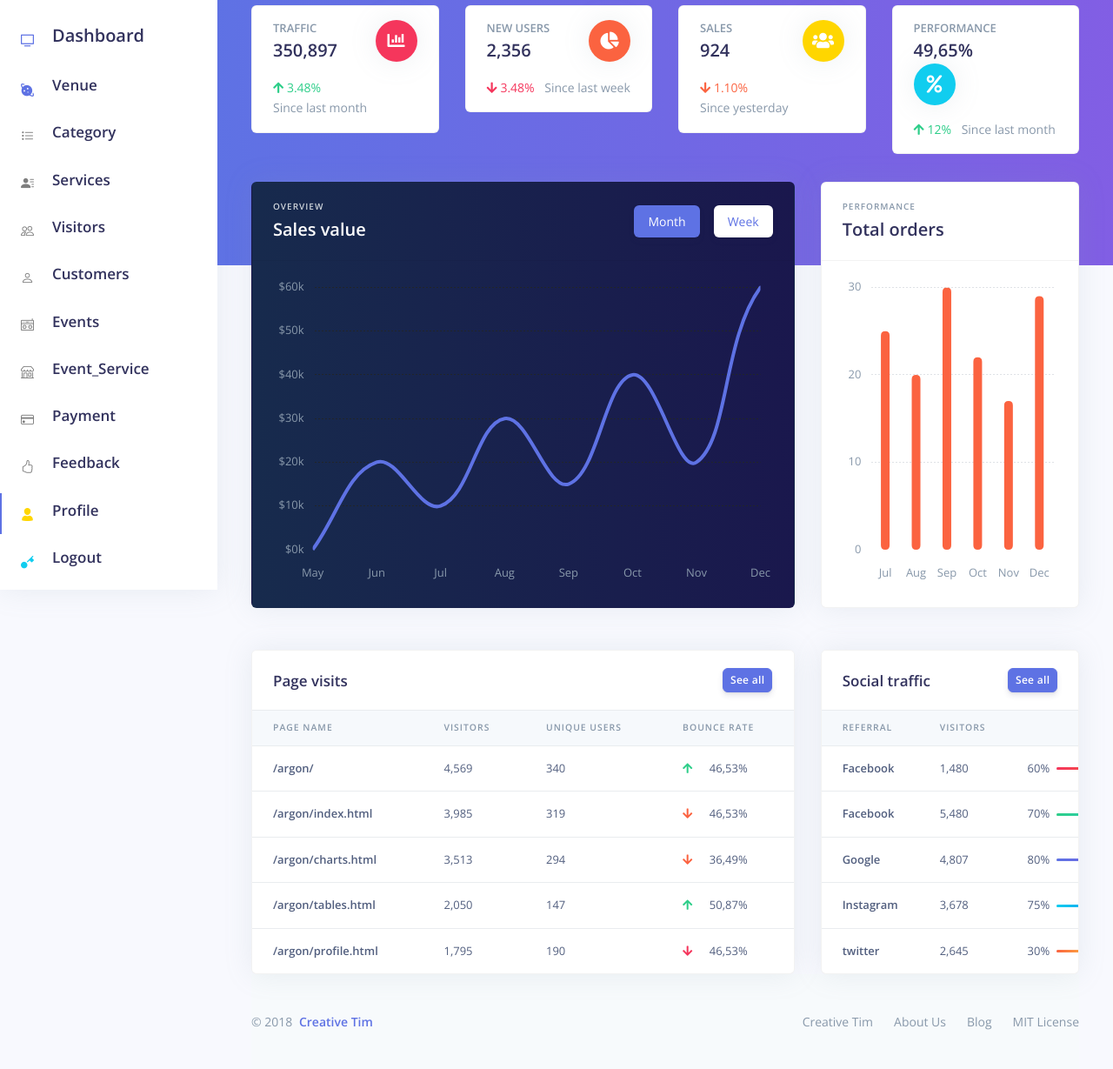
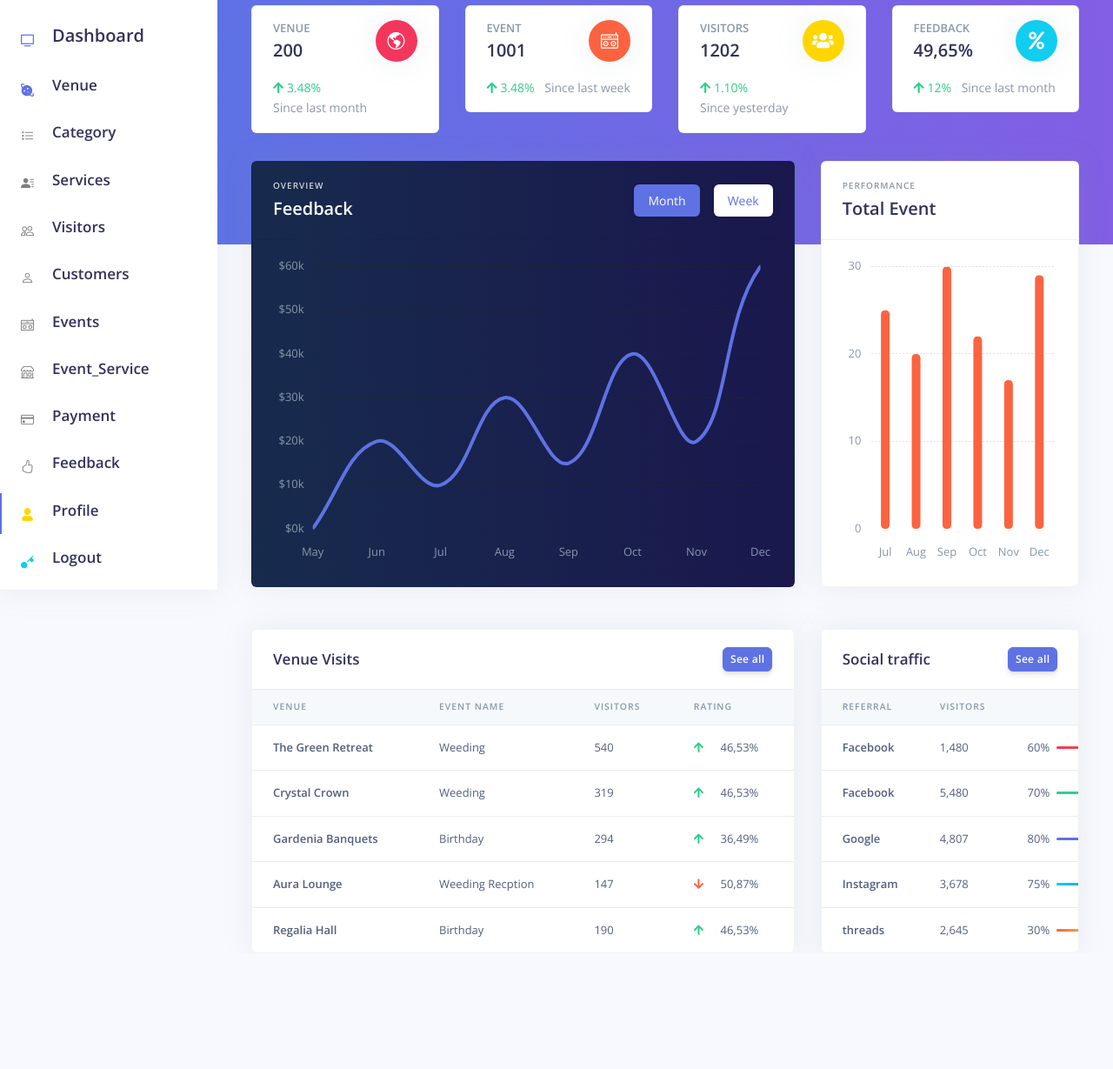
Before and after one commit to Aditya-4698/Event-Management-System_, a plain HTML site: page index.html in a window 1280 px wide. Shown: the part 122-1351 px from the top of the page at 87% size. After the commit the page ends 1218 px from the top, so only its background shows below. Drawn offline with nearby package versions, Linux system fonts and the light colour scheme.

Commit message:
some files and dashboard modify

```diff
--- a/index.html
+++ b/index.html
@@ -1,4 +1,3 @@
-
 <!DOCTYPE html>
 <html lang="en">
 
@@ -6,7 +5,7 @@
   <meta charset="utf-8" />
   <meta name="viewport" content="width=device-width, initial-scale=1, shrink-to-fit=no">
   <title>
-   Event Management System
+    Event Management System
   </title>
   <!-- Favicon -->
   <link href="./assets/img/brand/favicon.png" rel="icon" type="image/png">
@@ -30,7 +29,7 @@
       </button>
       <!-- Brand -->
       <a class="" href="./index.html">
-        <img src="./assets/img/brand/logo.PNG" class="" alt="..."style="width: 150px; height:90px !important;">
+        <img src="./assets/img/brand/logo.PNG" class="" alt="..." style="width: 150px; height:90px !important;">
       </a>
       <!-- User -->
       <ul class="nav align-items-center d-md-none">
@@ -130,7 +129,7 @@
             </a>
           <li class="nav-item">
             <a class="nav-link" href="../examples/category-list.html">
-             <i class="bi bi-list-task"></i> </i>
+              <i class="bi bi-list-task"></i> </i>
               <h3>Category</h3>
             </a>
           </li>
@@ -205,9 +204,10 @@
     <nav class="navbar navbar-top navbar-expand-md navbar-dark" id="navbar-main">
       <div class="container-fluid">
         <!-- Brand -->
-        <a class="h4 mb-0 text-white text-uppercase d-none d-lg-inline-block" href="./index.html"><a class="navbar-brand pt-0" href="./index.html">
-        <!-- <img src="./assets/img/brand/Crystal Events Logo Design.PNG" class="navbar-brand-img" alt="..."style="width: 150px; height:40px;"> -->
-      </a></a>
+        <a class="h4 mb-0 text-white text-uppercase d-none d-lg-inline-block" href="./index.html"><a
+            class="navbar-brand pt-0" href="./index.html">
+            <!-- <img src="./assets/img/brand/Crystal Events Logo Design.PNG" class="navbar-brand-img" alt="..."style="width: 150px; height:40px;"> -->
+          </a></a>
         <!-- Form -->
         <form class="navbar-search navbar-search-dark form-inline mr-3 d-none d-md-flex ml-lg-auto">
           <div class="form-group mb-0">
@@ -229,7 +229,7 @@
                   <img alt="Image placeholder" src="./assets/img/theme/team-4-800x800.jpg">
                 </span>
                 <div class="media-body ml-2 d-none d-lg-block">
-                  <span class="mb-0 text-sm  font-weight-bold">Jessica Jones</span>
+                  <span class="mb-0 text-sm  font-weight-bold">Aditya</span>
                 </div>
               </div>
             </a>
@@ -275,12 +275,13 @@
                 <div class="card-body">
                   <div class="row">
                     <div class="col">
-                      <h5 class="card-title text-uppercase text-muted mb-0">Traffic</h5>
-                      <span class="h2 font-weight-bold mb-0">350,897</span>
+                      <h5 class="card-title text-uppercase text-muted mb-0">VENUE</h5>
+                      <span class="h2 font-weight-bold mb-0">200</span>
                     </div>
                     <div class="col-auto">
                       <div class="icon icon-shape bg-danger text-white rounded-circle shadow">
-                        <i class="fas fa-chart-bar"></i>
+                        <!-- <i class="fas fa-chart-bar"></i> -->
+                        <i class="bi bi-globe-americas"></i>
                       </div>
                     </div>
                   </div>
@@ -296,17 +297,18 @@
                 <div class="card-body">
                   <div class="row">
                     <div class="col">
-                      <h5 class="card-title text-uppercase text-muted mb-0">New users</h5>
-                      <span class="h2 font-weight-bold mb-0">2,356</span>
+                      <h5 class="card-title text-uppercase text-muted mb-0">EVENT</h5>
+                      <span class="h2 font-weight-bold mb-0">1001</span>
                     </div>
                     <div class="col-auto">
                       <div class="icon icon-shape bg-warning text-white rounded-circle shadow">
-                        <i class="fas fa-chart-pie"></i>
+                        <!-- <i class="fas fa-chart-pie"></i> -->
+                        <i class="bi bi-boombox"></i>
                       </div>
                     </div>
                   </div>
                   <p class="mt-3 mb-0 text-muted text-sm">
-                    <span class="text-danger mr-2"><i class="fas fa-arrow-down"></i> 3.48%</span>
+                    <span class="text-green mr-2"><i class="fa fa-arrow-up"></i> 3.48%</span>
                     <span class="text-nowrap">Since last week</span>
                   </p>
                 </div>
@@ -317,8 +319,8 @@
                 <div class="card-body">
                   <div class="row">
                     <div class="col">
-                      <h5 class="card-title text-uppercase text-muted mb-0">Sales</h5>
-                      <span class="h2 font-weight-bold mb-0">924</span>
+                      <h5 class="card-title text-uppercase text-muted mb-0">VISITORS</h5>
+                      <span class="h2 font-weight-bold mb-0">1202</span>
                     </div>
                     <div class="col-auto">
                       <div class="icon icon-shape bg-yellow text-white rounded-circle shadow">
@@ -327,7 +329,7 @@
                     </div>
                   </div>
                   <p class="mt-3 mb-0 text-muted text-sm">
-                    <span class="text-warning mr-2"><i class="fas fa-arrow-down"></i> 1.10%</span>
+                    <span class="text-green mr-2"><i class="fa fa-arrow-up"></i> 1.10%</span>
                     <span class="text-nowrap">Since yesterday</span>
                   </p>
                 </div>
@@ -338,7 +340,7 @@
                 <div class="card-body">
                   <div class="row">
                     <div class="col">
-                      <h5 class="card-title text-uppercase text-muted mb-0">Performance</h5>
+                      <h5 class="card-title text-uppercase text-muted mb-0">FEEDBACK</h5>
                       <span class="h2 font-weight-bold mb-0">49,65%</span>
                     </div>
                     <div class="col-auto">
@@ -366,7 +368,7 @@
               <div class="row align-items-center">
                 <div class="col">
                   <h6 class="text-uppercase text-light ls-1 mb-1">Overview</h6>
-                  <h2 class="text-white mb-0">Sales value</h2>
+                  <h2 class="text-white mb-0">Feedback</h2>
                 </div>
                 <div class="col">
                   <ul class="nav nav-pills justify-content-end">
@@ -405,7 +407,7 @@
               <div class="row align-items-center">
                 <div class="col">
                   <h6 class="text-uppercase text-muted ls-1 mb-1">Performance</h6>
-                  <h2 class="mb-0">Total orders</h2>
+                  <h2 class="mb-0">Total Event</h2>
                 </div>
               </div>
             </div>
@@ -424,7 +426,7 @@
             <div class="card-header border-0">
               <div class="row align-items-center">
                 <div class="col">
-                  <h3 class="mb-0">Page visits</h3>
+                  <h3 class="mb-0">Venue Visits</h3>
                 </div>
                 <div class="col text-right">
                   <a href="#!" class="btn btn-sm btn-primary">See all</a>
@@ -436,22 +438,22 @@
               <table class="table align-items-center table-flush">
                 <thead class="thead-light">
                   <tr>
-                    <th scope="col">Page name</th>
+                    <th scope="col">Venue</th>
+                    <th scope="col">Event name</th>
                     <th scope="col">Visitors</th>
-                    <th scope="col">Unique users</th>
-                    <th scope="col">Bounce rate</th>
+                    <th scope="col">Rating</th>
                   </tr>
                 </thead>
                 <tbody>
                   <tr>
                     <th scope="row">
-                      /argon/
+                      The Green Retreat
                     </th>
                     <td>
-                      4,569
+                      Weeding
                     </td>
                     <td>
-                      340
+                      540
                     </td>
                     <td>
                       <i class="fas fa-arrow-up text-success mr-3"></i> 46,53%
@@ -459,58 +461,58 @@
                   </tr>
                   <tr>
                     <th scope="row">
-                      /argon/index.html
+                      Crystal Crown
                     </th>
                     <td>
-                      3,985
+                      Weeding
                     </td>
                     <td>
                       319
                     </td>
                     <td>
-                      <i class="fas fa-arrow-down text-warning mr-3"></i> 46,53%
+                      <i class="fas fa-arrow-up text-green mr-3"></i> 46,53%
                     </td>
                   </tr>
                   <tr>
                     <th scope="row">
-                      /argon/charts.html
+                      Gardenia Banquets
                     </th>
                     <td>
-                      3,513
+                      Birthday
                     </td>
                     <td>
                       294
                     </td>
                     <td>
-                      <i class="fas fa-arrow-down text-warning mr-3"></i> 36,49%
+                      <i class="fas fa-arrow-up text-green mr-3"></i> 36,49%
                     </td>
                   </tr>
                   <tr>
                     <th scope="row">
-                      /argon/tables.html
+                      Aura Lounge
                     </th>
                     <td>
-                      2,050
+                      Weeding Recption
                     </td>
                     <td>
                       147
                     </td>
                     <td>
-                      <i class="fas fa-arrow-up text-success mr-3"></i> 50,87%
+                      <i class="fas fa-arrow-down text-warning mr-3"></i> 50,87%
                     </td>
                   </tr>
                   <tr>
                     <th scope="row">
-                      /argon/profile.html
+                      Regalia Hall
                     </th>
                     <td>
-                      1,795
+                      Birthday
                     </td>
                     <td>
                       190
                     </td>
                     <td>
-                      <i class="fas fa-arrow-down text-danger mr-3"></i> 46,53%
+                      <i class="fas fa-arrow-up text-green mr-3"></i> 46,53%
                     </td>
                   </tr>
                 </tbody>
@@ -619,7 +621,7 @@
                   </tr>
                   <tr>
                     <th scope="row">
-                      twitter
+                      threads
                     </th>
                     <td>
                       2,645
@@ -643,33 +645,7 @@
         </div>
       </div>
       <!-- Footer -->
-      <footer class="footer">
-        <div class="row align-items-center justify-content-xl-between">
-          <div class="col-xl-6">
-            <div class="copyright text-center text-xl-left text-muted">
-              &copy; 2018 <a href="https://www.creative-tim.com" class="font-weight-bold ml-1" target="_blank">Creative
-                Tim</a>
-            </div>
-          </div>
-          <div class="col-xl-6">
-            <ul class="nav nav-footer justify-content-center justify-content-xl-end">
-              <li class="nav-item">
-                <a href="https://www.creative-tim.com" class="nav-link" target="_blank">Creative Tim</a>
-              </li>
-              <li class="nav-item">
-                <a href="https://www.creative-tim.com/presentation" class="nav-link" target="_blank">About Us</a>
-              </li>
-              <li class="nav-item">
-                <a href="http://blog.creative-tim.com" class="nav-link" target="_blank">Blog</a>
-              </li>
-              <li class="nav-item">
-                <a href="https://github.com/creativetimofficial/argon-dashboard/blob/master/LICENSE.md" class="nav-link"
-                  target="_blank">MIT License</a>
-              </li>
-            </ul>
-          </div>
-        </div>
-      </footer>
+
     </div>
   </div>
   <!--   Core   -->
```
Also changed, not shown: assets/js/jqueryy.js (+48 -3 lines), examples/Event-list.html (+12 -11 lines), examples/category-list.html (+13 -9 lines), examples/customer-add.html (+2 -2 lines), examples/customer-update.html (+2 -2 lines), examples/event_service-add.html (+1 -1 lines), examples/event_service-lists.html (+1 -1 lines), examples/event_service-update.html (+1 -1 lines), examples/feedback-add.html (+5 -5 lines), examples/venue-lists.html (+2 -2 lines).
